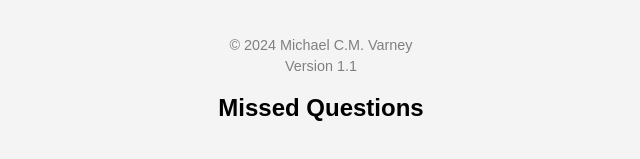
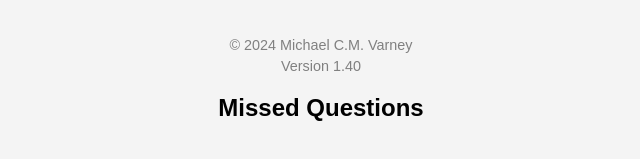
Before and after one commit to tardyon/Triad-Quiz-Game, a plain HTML site: page index.html in a window 1280 px wide. Shown: the part 499-658 px from the top of the page, 319-959 px from the left. Drawn offline with Linux system fonts and the light colour scheme.

Commit message:
Update index.html

```diff
--- a/index.html
+++ b/index.html
@@ -130,7 +130,7 @@
 
       <div id="footer">
         <p>© 2024 Michael C.M. Varney</p>
-        <p>Version 1.1</p>
+        <p>Version 1.40</p>
       </div>
 
       <!-- Moved Missed Questions to Bottom -->
```
